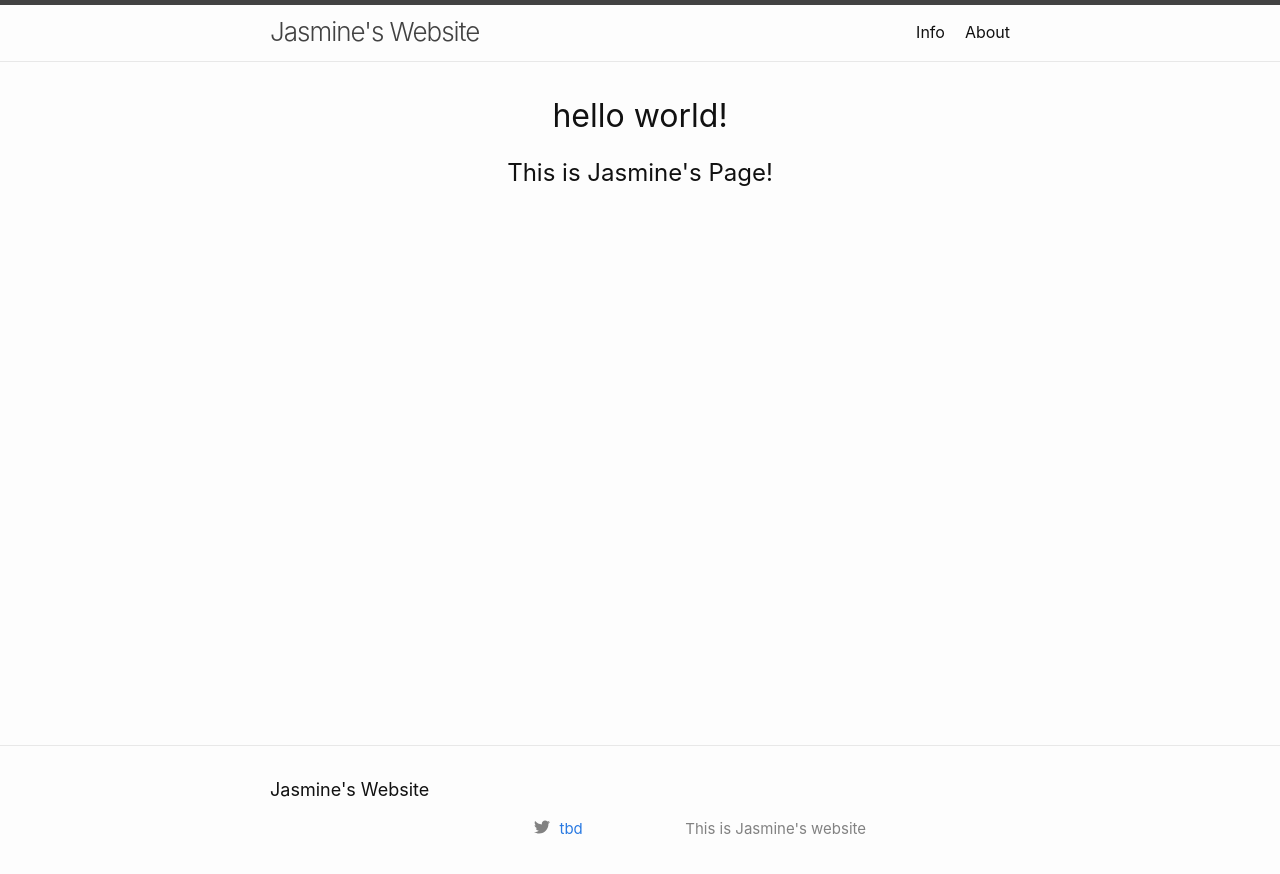
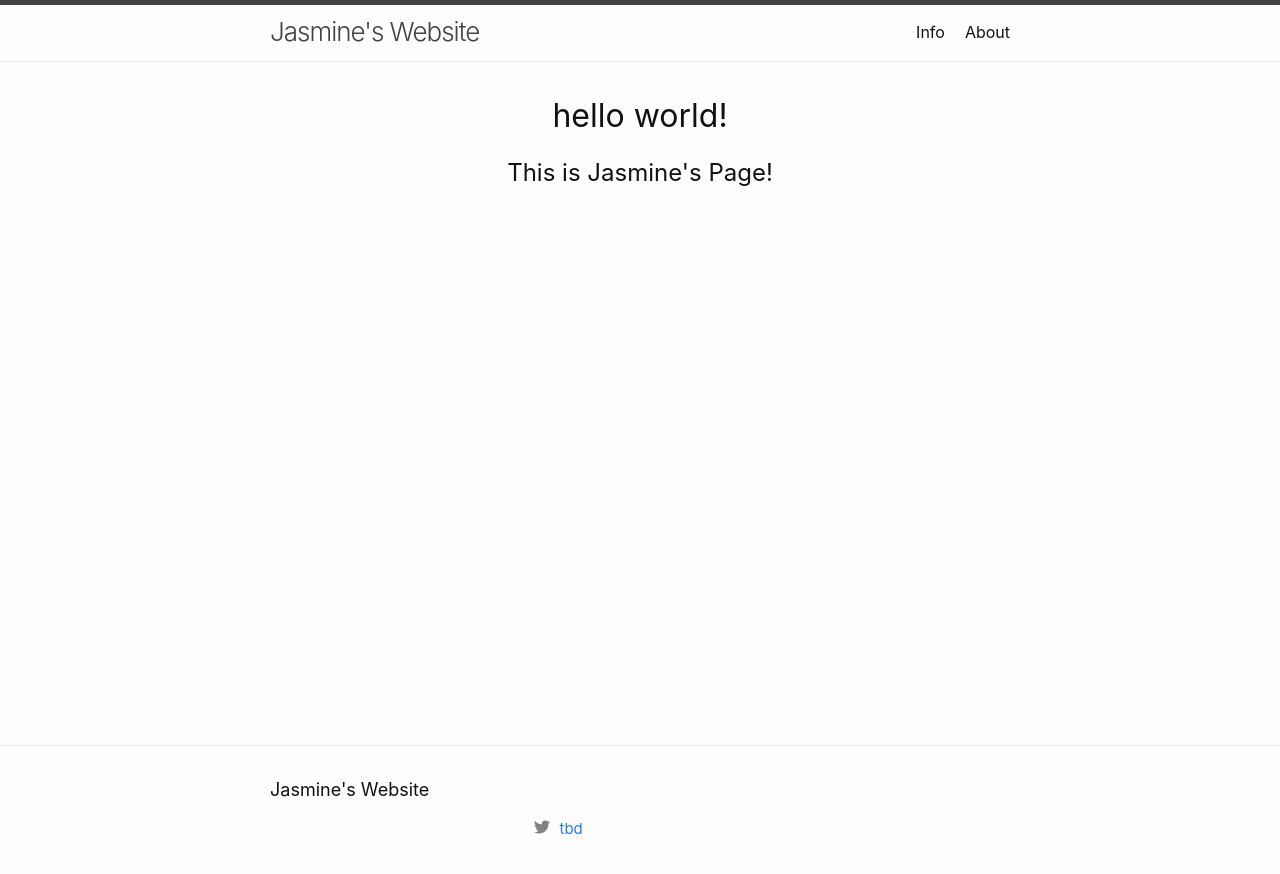
Before and after one commit to yosho/jasminehembrey, a Jekyll site: the page built from index.markdown, in a window 1280 px wide. Shown: the top 874 px of the page. Built offline with Jekyll 4.4.1, drawn with Linux system fonts in a browser that asks for light colours.

Commit message:
Update footer.html

```diff
--- a/_includes/footer.html
+++ b/_includes/footer.html
@@ -19,13 +19,10 @@
         </ul>
       </div>
 
-      <div class="footer-col footer-col-2">
+      <div class="footer-col footer-col-3">
         {%- include social.html -%}
       </div>
 
-      <div class="footer-col footer-col-3">
-        <p>{{- site.description | escape -}}</p>
-      </div>
     </div>
 
   </div>
```
